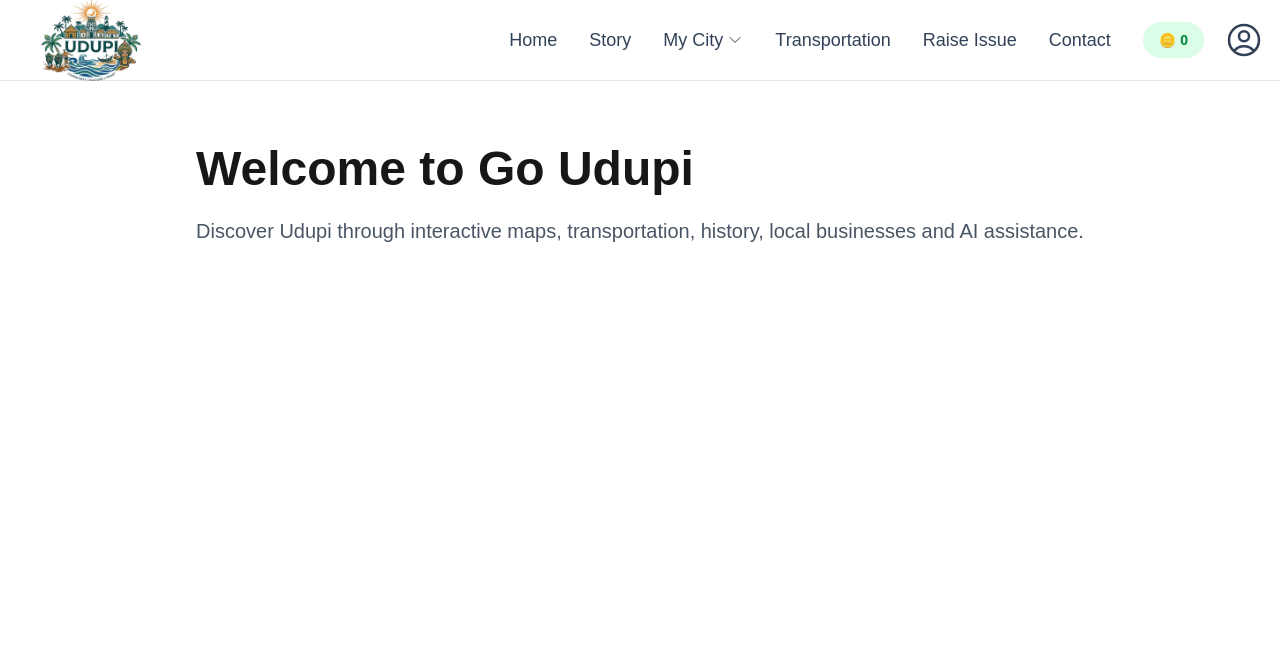
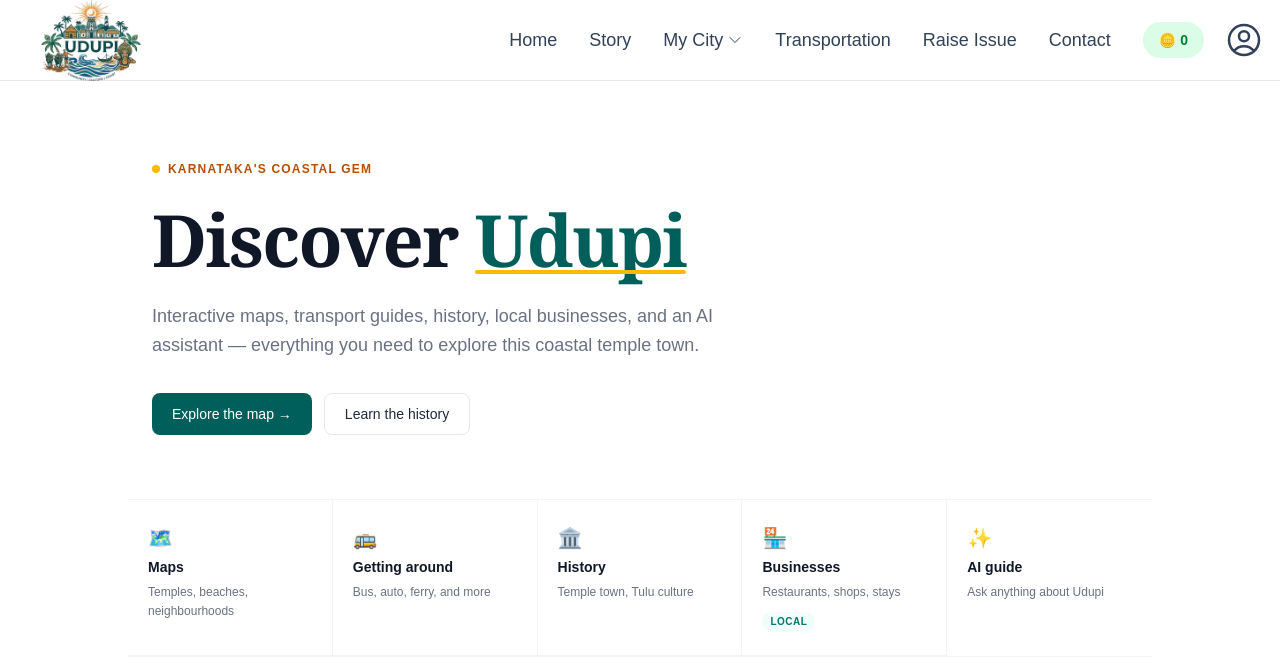
Before and after one commit to Akshess/udupi-map, a Next.js app: page / in a window 1280 px wide. Shown: the top 670 px of the page. Built offline with nearby package versions, Linux system fonts and the light colour scheme.

Commit message:
Revamp homepage with features and improved layout
Updated the homepage layout and added feature sections with links for better navigation.

```diff
--- a/src/app/page.tsx
+++ b/src/app/page.tsx
@@ -1,14 +1,115 @@
+import Link from "next/link";
+
+const features = [
+  {
+    icon: "🗺️",
+    title: "Maps",
+    description: "Temples, beaches, neighbourhoods",
+    href: "/map",
+  },
+  {
+    icon: "🚌",
+    title: "Getting around",
+    description: "Bus, auto, ferry, and more",
+    href: "/transport",
+  },
+  {
+    icon: "🏛️",
+    title: "History",
+    description: "Temple town, Tulu culture",
+    href: "/history",
+  },
+  {
+    icon: "🏪",
+    title: "Businesses",
+    description: "Restaurants, shops, stays",
+    href: "/businesses",
+    badge: "LOCAL",
+  },
+  {
+    icon: "✨",
+    title: "AI guide",
+    description: "Ask anything about Udupi",
+    href: "/assistant",
+  },
+];
+
 export default function Home() {
   return (
-    <main className="mx-auto max-w-7xl px-6 py-16">
-      <h1 className="text-5xl font-bold">
-        Welcome to Go Udupi
-      </h1>
+    <main className="min-h-screen bg-white">
 
-      <p className="mt-6 text-xl text-gray-600">
-        Discover Udupi through interactive maps, transportation,
-        history, local businesses and AI assistance.
-      </p>
+      {/* Hero */}
+      <section className="max-w-5xl mx-auto px-6 pt-20 pb-16 border-b border-gray-100">
+
+        {/* Eyebrow */}
+        <div className="flex items-center gap-2 mb-6">
+          <span className="w-2 h-2 rounded-full bg-amber-400 inline-block" />
+          <span className="text-xs font-semibold tracking-widest uppercase text-amber-700">
+            Karnataka's coastal gem
+          </span>
+        </div>
+
+        {/* Headline */}
+        <h1 className="font-serif text-6xl md:text-7xl font-black leading-[1.07] tracking-tight text-gray-900">
+          Discover{" "}
+          <span className="relative inline-block text-teal-800">
+            Udupi
+            <span
+              aria-hidden="true"
+              className="absolute left-0 bottom-1 w-full h-1 rounded-full bg-amber-400"
+            />
+          </span>
+        </h1>
+
+        {/* Tagline */}
+        <p className="mt-6 text-lg text-gray-500 leading-relaxed max-w-xl">
+          Interactive maps, transport guides, history, local businesses, and an
+          AI assistant — everything you need to explore this coastal temple town.
+        </p>
+
+        {/* CTAs */}
+        <div className="mt-8 flex flex-wrap gap-3">
+          <Link
+            href="/map"
+            className="inline-flex items-center gap-2 bg-teal-800 hover:bg-teal-900 text-white text-sm font-medium px-5 py-2.5 rounded-lg transition-colors"
+          >
+            Explore the map →
+          </Link>
+          <Link
+            href="/history"
+            className="inline-flex items-center gap-2 border border-gray-200 hover:bg-gray-50 text-gray-800 text-sm font-medium px-5 py-2.5 rounded-lg transition-colors"
+          >
+            Learn the history
+          </Link>
+        </div>
+      </section>
+
+      {/* Feature strip */}
+      <section className="max-w-5xl mx-auto">
+        <div className="grid grid-cols-2 md:grid-cols-5 divide-x divide-y divide-gray-100 border-b border-gray-100">
+          {features.map((feature) => (
+            <Link
+              key={feature.title}
+              href={feature.href}
+              className="group flex flex-col gap-1.5 px-5 py-6 hover:bg-gray-50 transition-colors"
+            >
+              <span className="text-xl">{feature.icon}</span>
+              <span className="text-sm font-semibold text-gray-900 leading-snug">
+                {feature.title}
+              </span>
+              <span className="text-xs text-gray-500 leading-relaxed">
+                {feature.description}
+              </span>
+              {feature.badge && (
+                <span className="mt-1 self-start text-[10px] font-bold tracking-wider uppercase bg-teal-50 text-teal-700 px-2 py-0.5 rounded-full">
+                  {feature.badge}
+                </span>
+              )}
+            </Link>
+          ))}
+        </div>
+      </section>
+
     </main>
   );
 }
```
